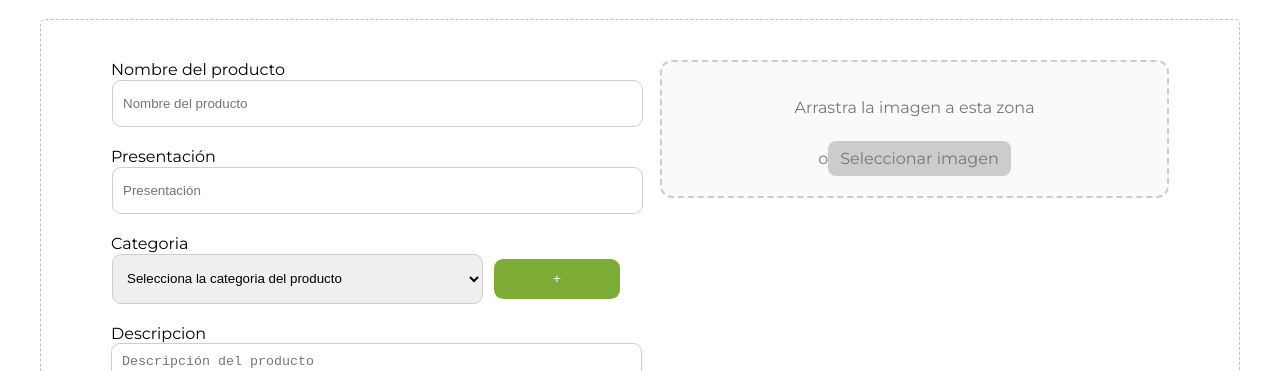
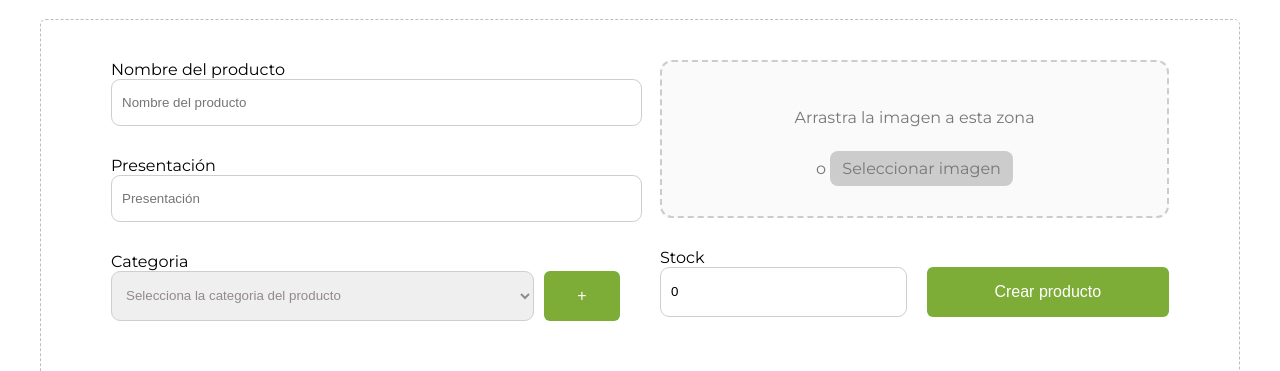
Before and after one commit to aenriquez2206/APP---PROGRA.WEB, a React (Vite) app: page /admin/productos/editar in a window 1280 px wide. Shown: the part 270-641 px from the top of the page. Built offline with nearby package versions, Linux system fonts and the light colour scheme.

Commit message:
crear producto admin terminado

```diff
--- a/src/components/ProductosAdmin/SetProdAdmin/SetProdAdmin.css
+++ b/src/components/ProductosAdmin/SetProdAdmin/SetProdAdmin.css
@@ -23,7 +23,7 @@
 }
 
 .inputSectionProd{
-    margin: 1px;
+    margin-bottom: 30px;
     border: solid rgb(210, 205, 205) 1px;
     color: black;
     border-radius: 1cap;
@@ -32,31 +32,37 @@
     width: calc(100%);
 }
 .optionInic{
-    color: rgb(229, 224, 224);
+    color: rgb(210, 205, 205);
 }
 .cateogriaDivision{
     display: flex;
-    align-items: center;;
+    align-items: center;
+    margin-bottom: 30px;
 }
 
 .selectSectionProd{
-    margin: 1px;
+    flex:1;
+    margin-right: 10px;
     border: solid rgb(210, 205, 205) 1px;
     border-radius: 1cap;
-    width: calc(90%);
+    width: 100%;
     padding: 10px;
     height: 50px;
+    color: rgb(147, 138, 138);
+
 }
 
 .buttonInputSectionProd{
-    margin-left: 10px;
     background-color:  rgb(125, 172, 55);
+    border: none;
     color: white;
-    border: none;
-    border-radius: 1cap;
-    padding: 10px;
-    height: 40px;
-    width: calc(30%);
+    padding: 8px 16px;
+    border-radius: 6px;
+    cursor: pointer;
+    font-size: 16px;
+    width: calc(15%);
+    height: calc(100%);
+    height: 50px;
 }
 
 .buttonInputSectionProd:hover{
@@ -68,7 +74,7 @@
     border-radius: 1cap;
     padding: 10px;
     width: calc(100%);
-    height: 100px;
+    height: 200px;
     resize: none;
 }
 
@@ -76,16 +82,17 @@
 .zona-imagen {
   border: 2px dashed #ccc;
   border-radius: 12px;
-  padding: 20px;
+  padding: 30px;
   text-align: center;
   color: #777;
   background-color: #fafafa;
   cursor: pointer;
   transition: all 0.2s ease;
+  margin-bottom:  30px; ;
 }
 
 .zona-imagen:hover {
-  border-color: #4CAF50;
+  border-color: rgb(125, 172, 55);
   background-color: #f6fff7;
 }
 
@@ -103,3 +110,34 @@
   display: inline-block;
   margin-top: 8px;
 }
+.sectionSubmitProd{
+    display: flex;
+    justify-items: space-between;
+    width: 100%;
+}
+
+.StockSection{
+    border: solid rgb(210, 205, 205) 1px;
+    color: black;
+    border-radius: 1cap;
+    padding: 10px;
+    width: 100%;
+    margin-right: 10px;
+}
+
+.buttonSubmitProd{
+   background-color:  rgb(125, 172, 55);
+    border: none;
+    color: white;
+    padding: 8px 16px;
+    border-radius: 6px;
+    cursor: pointer;
+    font-size: 16px;
+    width: calc(100%);
+    height: calc(100%);
+    height: 50px;
+    margin-left:10px
+}
+.buttonSubmitProd:hover{
+    transform: scale(0.95);
+}
--- a/src/components/ProductosAdmin/SetProdAdmin/SetProdAdmin.jsx
+++ b/src/components/ProductosAdmin/SetProdAdmin/SetProdAdmin.jsx
@@ -24,13 +24,27 @@ const SetProdAdmin=()=>{
         navigate('/admin')
     }
 
+    const handleSubmit =(producto)=>{
+        if(!producto.nombre || !producto.presentacion || !producto.descripcion || !producto.categoria || !producto.stock ){
+            alert("Por favor complete todos los campos")
+            return
+        }
+        productosApi.insert(producto)
+        //alert("JSON.stringify(producto)")
+        alert("Producto Agregado!")
+        handleOnLoad()
+        setShowForm(!showForm)
+    }
+
 
 
   // Manejar selección de imagen desde el input
+  // tener cuidado con el setProducto() falta actualizarlo
   const handleFileChange = (e) => {
     const file = e.target.files[0];
     if (file) {
       setImagen(file);
+      setProducto({ ...producto, img: file });
       setPreview(URL.createObjectURL(file));
     }
   };
@@ -62,8 +76,7 @@ const SetProdAdmin=()=>{
                     className='inputSectionProd'
                     placeholder='Nombre del producto'
                     onChange={(e)=>setProducto({...producto,nombre: e.target.value})}/>
-                    <br/>
-                    <br/>
+
                     <label>Presentación</label>
                     <br/>
                     <input
@@ -72,8 +85,7 @@ const SetProdAdmin=()=>{
                     className='inputSectionProd'
                     placeholder='Presentación'
                     onChange={(e)=>setProducto({...producto,presentacion: e.target.value})}/>
-                    <br/>
-                    <br/>
+
                     <label>Categoria</label>
                     <br/>
                     <div className='cateogriaDivision'>
@@ -104,8 +116,6 @@ const SetProdAdmin=()=>{
                     className='textAreaProd'
                     value={producto.descripcion}
                     onChange={(e)=>setProducto({...producto,descripcion:e.target.value})}></textarea>
-                    <br/>
-                    <br/>
 
                 </section>
                 <section className='sectInsertProd'>
@@ -118,7 +128,7 @@ const SetProdAdmin=()=>{
                         ) : (
                         <>
                             <p>Arrastra la imagen a esta zona</p>
-                            <span>o</span>
+                            <span> o </span>
                             <label htmlFor="imagenInput" className="boton-subir">
                             Seleccionar imagen
                             </label>
@@ -126,16 +136,31 @@ const SetProdAdmin=()=>{
                             id="imagenInput"
                             type="file"
                             accept="image/*"
+                            value={producto.img}
                             onChange={handleFileChange}
                             style={{ display: "none" }}
                             />
                         </>
                 )}
                 </div>
+                <label>Stock</label>
+                <div className='sectionSubmitProd'>
+                        <br/>
+                        <input
+                        type="number"
+                        min="0"
+                        className='StockSection'
+                        value={producto.stock}
+                        placeholder='Stock'
+                        onChange={(e)=>setProducto({...producto, stock:e.target.value})}></input>
+
+                    <button className='buttonSubmitProd'
+                    onClick={()=>handleSubmit(producto)}>
+                        Crear producto
+                    </button>
+                </div>
 
                 </section>
-
-
             </section>
 
         </article>
```
